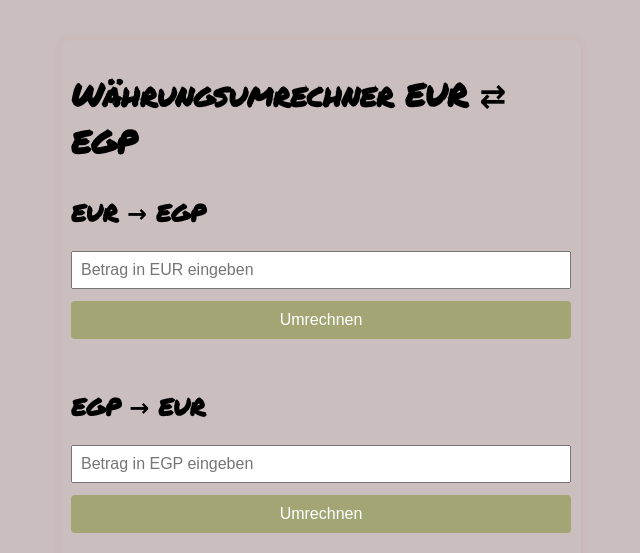
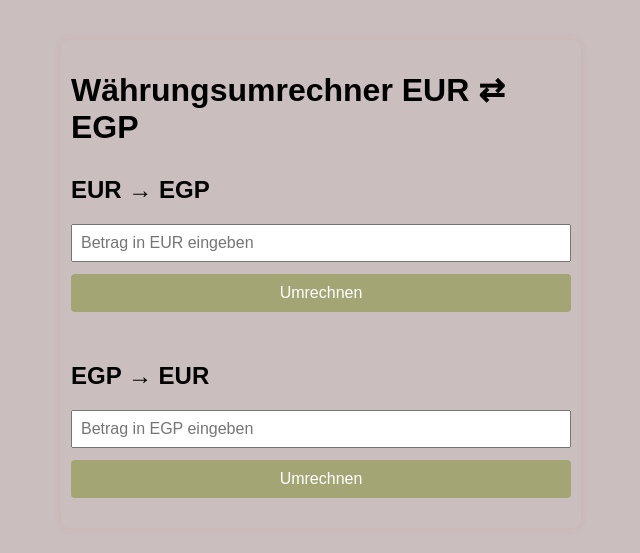
Before and after one commit to Keny28/waehrungsrechner, a Python web app: template converter/templates/converter/index.html in a window 1280 px wide. Shown: the top 553 px of the page, without its empty margins (319-959 px from the left). After the commit the page ends 498 px from the top, so only its background shows below. Run offline with Jinja, Linux system fonts and the light colour scheme; the template is opened without the code that fills it, so the values that code supplies are empty.

Commit message:
Update HTML rendering

```diff
--- a/converter/templates/converter/index.html
+++ b/converter/templates/converter/index.html
@@ -3,10 +3,9 @@
 <head>
     <meta charset="UTF-8" />
     <title>Währungsumrechner EUR ⇄ EGP</title>
-    <link href="https://fonts.googleapis.com/css2?family=Permanent+Marker&display=swap" rel="stylesheet">
     <style>
         body {
-            font-family: 'Permanent Marker', cursive;
+            font-family: 'Arial', sans-serif;
             max-width: 500px;
             margin: 40px auto;
             padding: 10px;
@@ -57,7 +56,7 @@
             step="0.01"
             name="amount_eur"
             placeholder="Betrag in EUR eingeben"
-            value="{{ amount_eur|default('') }}"
+            value="{{ amount_eur or '' }}"
         />
         <button type="submit" name="action" value="eur_to_egp">Umrechnen</button>
     </form>
@@ -75,7 +74,7 @@
             step="0.01"
             name="amount_egp"
             placeholder="Betrag in EGP eingeben"
-            value="{{ amount_egp|default('') }}"
+            value="{{ amount_egp or '' }}"
         />
         <button type="submit" name="action" value="egp_to_eur">Umrechnen</button>
     </form>
@@ -87,35 +86,3 @@
     {% endif %}
 </body>
 </html>
-
-from flask import Flask, request, render_template
-
-app = Flask(__name__)
-
-@app.route("/", methods=["GET", "POST"])
-def index():
-    result_eur_to_egp = None
-    result_egp_to_eur = None
-    amount_eur = None
-    amount_egp = None
-    eur_to_egp_rate = 51.5  # Beispielkurs
-    egp_to_eur_rate = 1 / eur_to_egp_rate
-
-    if request.method == "POST":
-        if request.form["action"] == "eur_to_egp":
-            amount_eur = float(request.form["amount_eur"])
-            result_eur_to_egp = round(amount_eur * eur_to_egp_rate, 2)
-        elif request.form["action"] == "egp_to_eur":
-            amount_egp = float(request.form["amount_egp"])
-            result_egp_to_eur = round(amount_egp * egp_to_eur_rate, 2)
-
-    return render_template(
-        "index.html",
-        result_eur_to_egp=result_eur_to_egp,
-        result_egp_to_eur=result_egp_to_eur,
-        amount_eur=amount_eur,
-        amount_egp=amount_egp
-    )
-
-if __name__ == "__main__":
-    app.run()
```
Also changed, not shown: app.py (+22 -13 lines).
